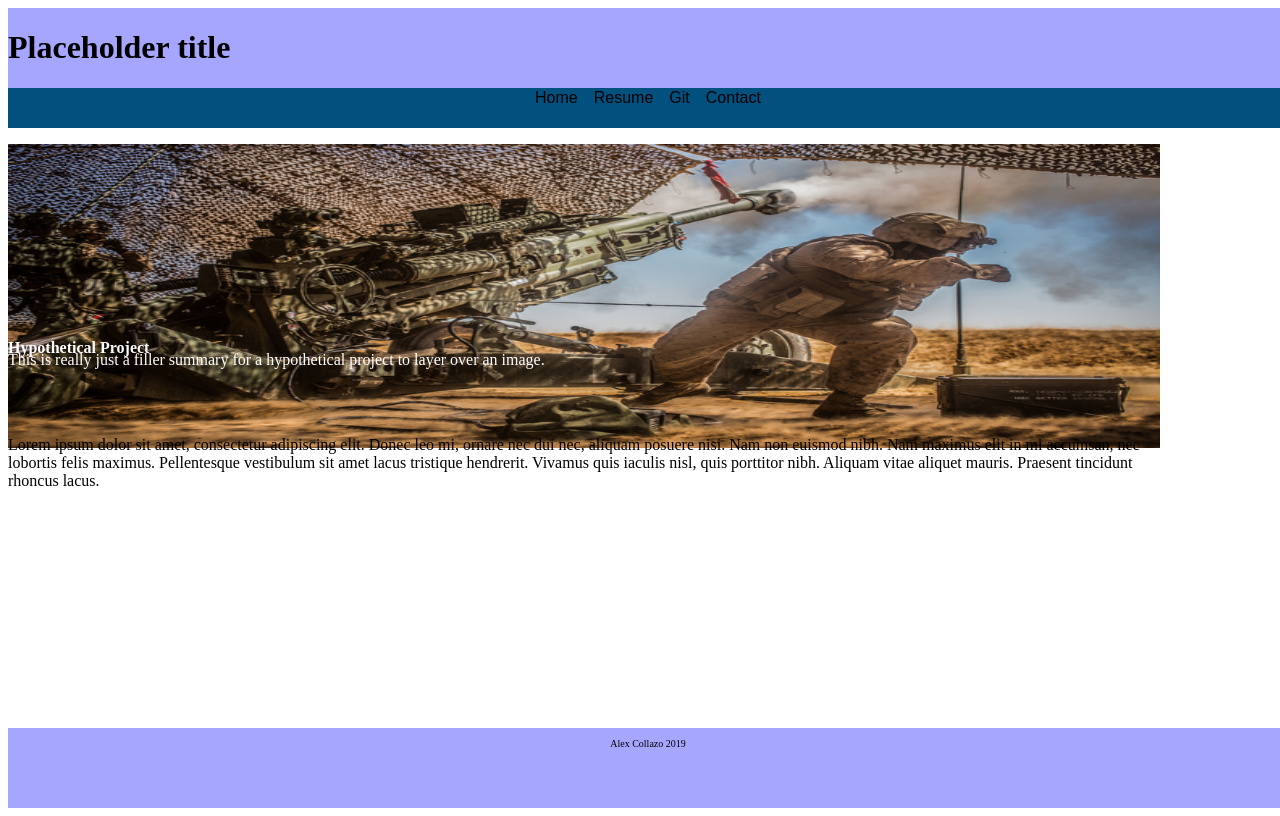
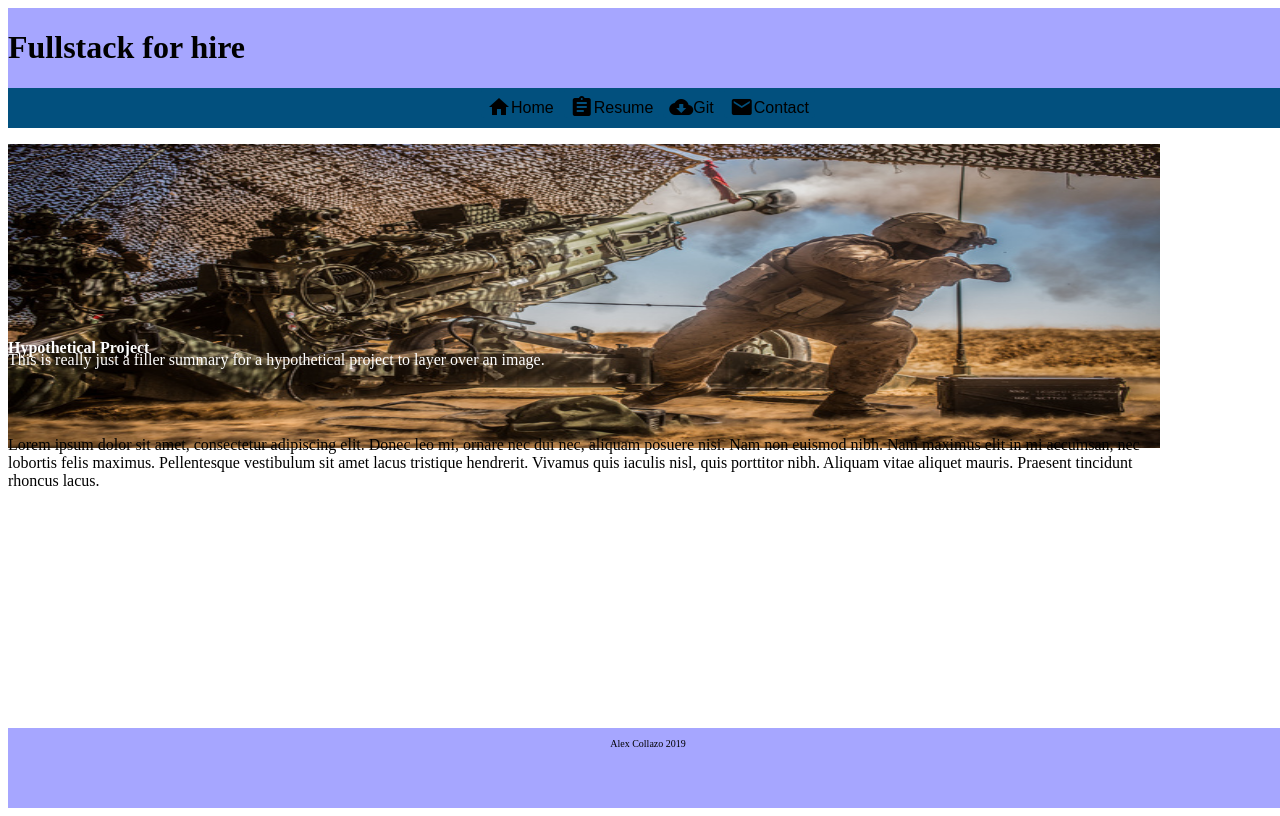
Before and after one commit to piercecollazo/ResumeSiteGridNoMedia, a plain HTML site: page index.html in a window 1280 px wide. Drawn offline with Linux system fonts and the light colour scheme.

Commit message:
final cosmetic tweaks before moving on

```diff
--- a/index.html
+++ b/index.html
@@ -6,21 +6,22 @@
     <title>Alex's Page</title>
     <meta name="viewport" content="width=device-width, initial-scale=1">
     <link rel="stylesheet" type="text/css" media="screen" href="main.css" />
+    <link href="https://fonts.googleapis.com/icon?family=Material+Icons" rel="stylesheet">
 </head>
 <body>
     <!-- The main parent container -->
     <div id="app">
 
         <div id="title">
-            <h1>Placeholder title</h1>
+            <h1>Fullstack for hire</h1>
         </div>
 
         <!-- Header parent-child -->
         <div id="header">
-            <a target="_blank" href=""><button class="headlink">Home</button></a>
-            <a target="_blank" href=""><button class="headlink followcell">Resume</button></a>
-            <a target="_blank" href="https://github.com/piercecollazo"><button class="headlink followcell">Git</button></a>
-            <a target="_blank" href=""><button class="headlink followcell">Contact</button></a>
+            <a href=""><button class="headlink"><i class="material-icons">home</i>Home</button></a>
+            <a href=""><button class="headlink followcell"><i class="material-icons">assignment</i>Resume</button></a>
+            <a target="_blank" href="https://github.com/piercecollazo"><button class="headlink followcell"><i class="material-icons">cloud_download</i>Git</button></a>
+            <a href=""><button class="headlink followcell"><i class="material-icons">mail</i>Contact</button></a>
         </div>
 
         <!-- Content holder for image slideshow and summary text -->
--- a/main.css
+++ b/main.css
@@ -28,6 +28,12 @@ body{
     width:100vw;
     height:5vh;
 }
+
+.material-icons{
+    position: relative;
+    top:.7vh;
+}
+
 button{
     grid-area:2/1/2/1;
     background-color: rgb(2, 80, 126);
```
